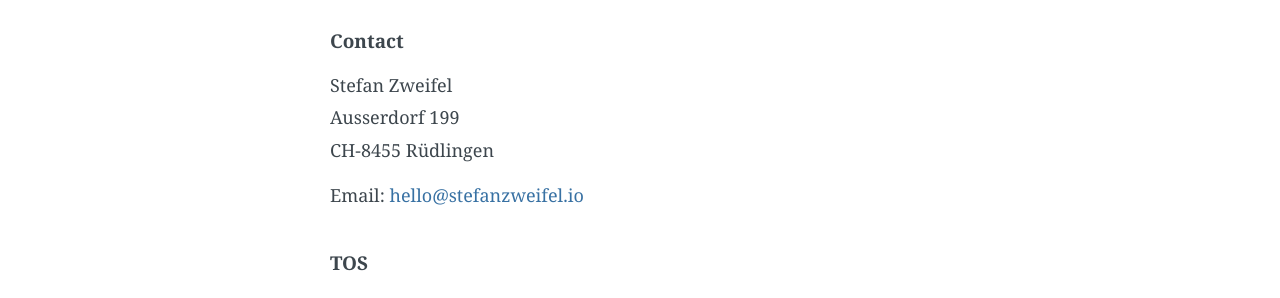
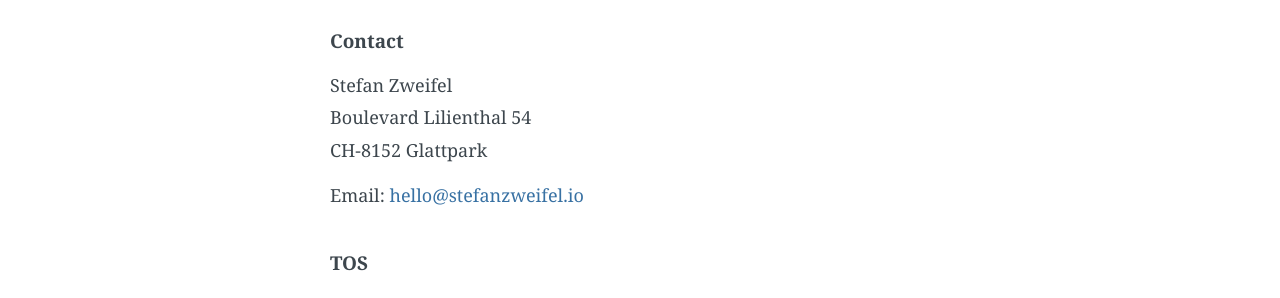
Before and after one commit to daybugging/stefanzweifel.io, a Jekyll site: the page built from imprint.md, in a window 1280 px wide. Shown: the part 181-479 px from the top of the page. Built offline with Jekyll 4.4.1, drawn with Linux system fonts in a browser that asks for light colours.

Commit message:
Changed imprint
Signed-off-by: Stefan Zweifel <hello@stefanzweifel.io>

```diff
--- a/imprint.md
+++ b/imprint.md
@@ -6,8 +6,8 @@ permalink: /imprint/
 
 ###Contact
 Stefan Zweifel <br>
-Ausserdorf 199 <br>
-CH-8455 Rüdlingen
+Boulevard Lilienthal 54 <br>
+CH-8152 Glattpark
 
 Email: [hello@stefanzweifel.io](hello@stefanzweifel.io)
 
```
